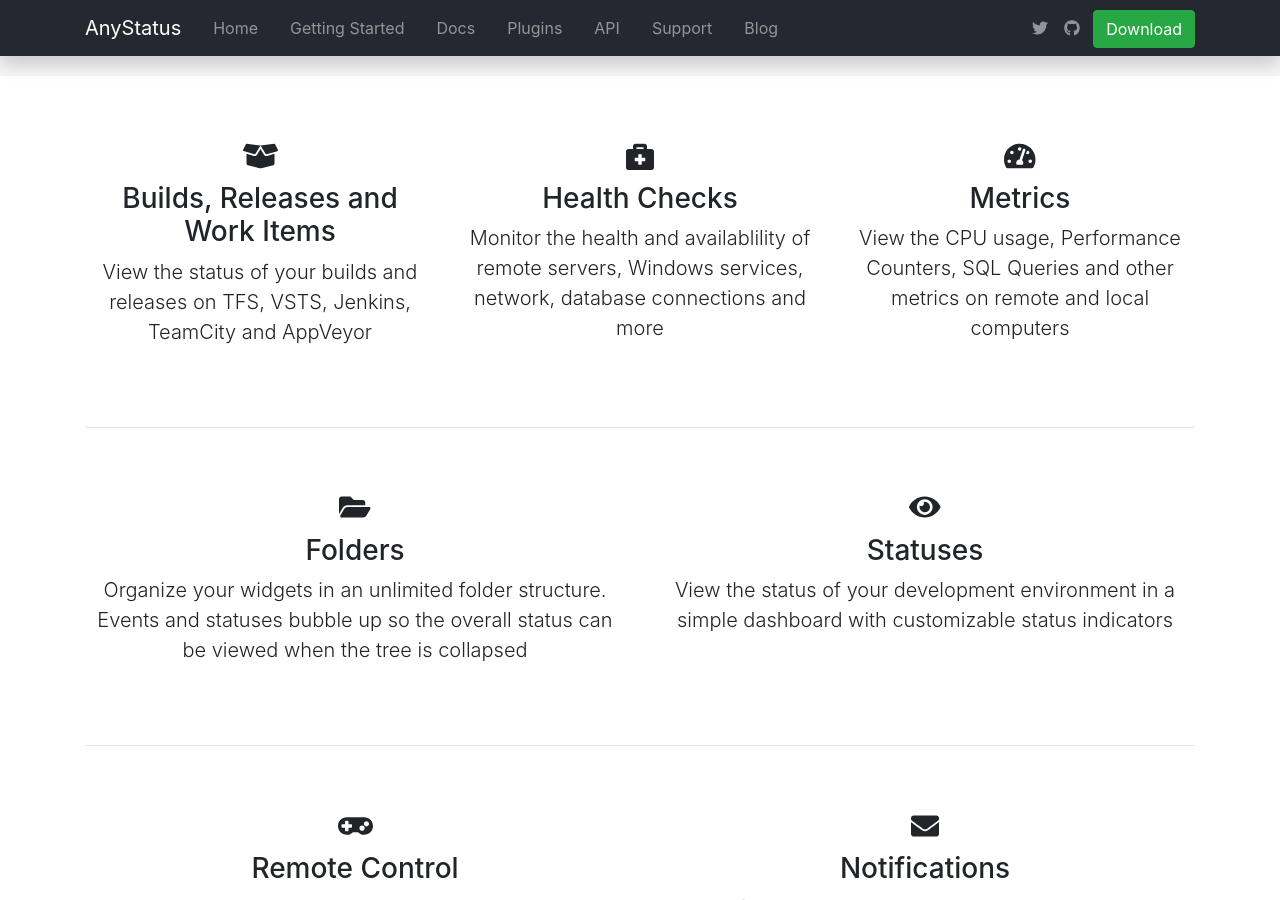
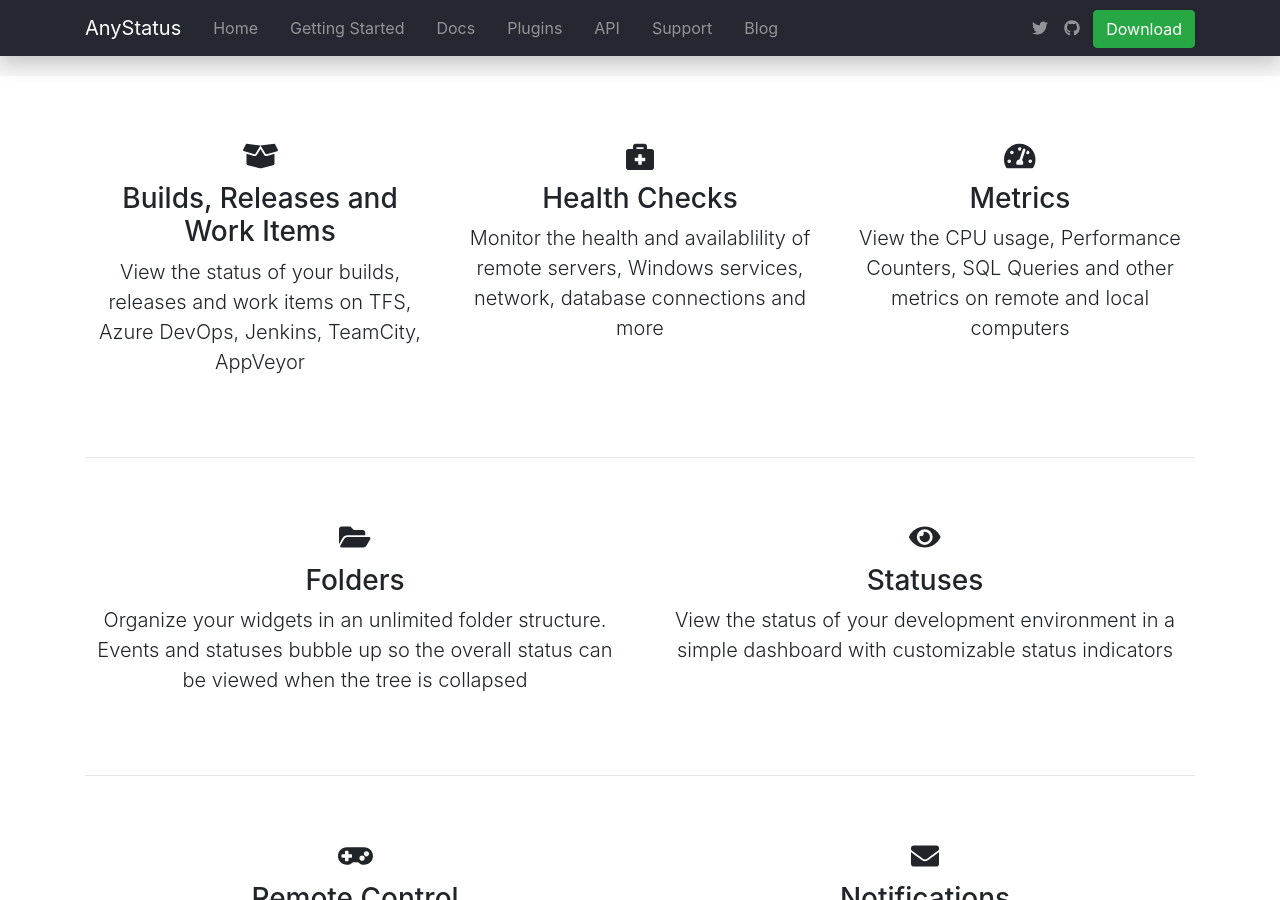
Before and after one commit to AnyStatus/anystatus.github.io, a Jekyll site: the page built from index.html, in a window 1280 px wide and 900 px high, scrolled down 2296 px. Built offline with Jekyll 4.4.1, drawn with Linux system fonts in a browser that asks for light colours; comment, search, counter and statistics services are not loaded.

Commit message:
Mr Hyde was here …

```diff
--- a/index.html
+++ b/index.html
@@ -50,7 +50,7 @@
         <div class="col-md-4 text-center">
             <h3><i class="fas fa-box-open"></i></h3>
             <h3>Builds, Releases and Work Items</h3>
-            <p class="lead">View the status of your builds and releases on TFS, VSTS, Jenkins, TeamCity and AppVeyor</p>
+            <p class="lead">View the status of your builds, releases and work items on TFS, Azure DevOps, Jenkins, TeamCity, AppVeyor</p>
         </div>
         <div class="container pt-5 pb-5 d-block d-md-none"><hr /></div>
         <div class="col-md-4 text-center">
```
